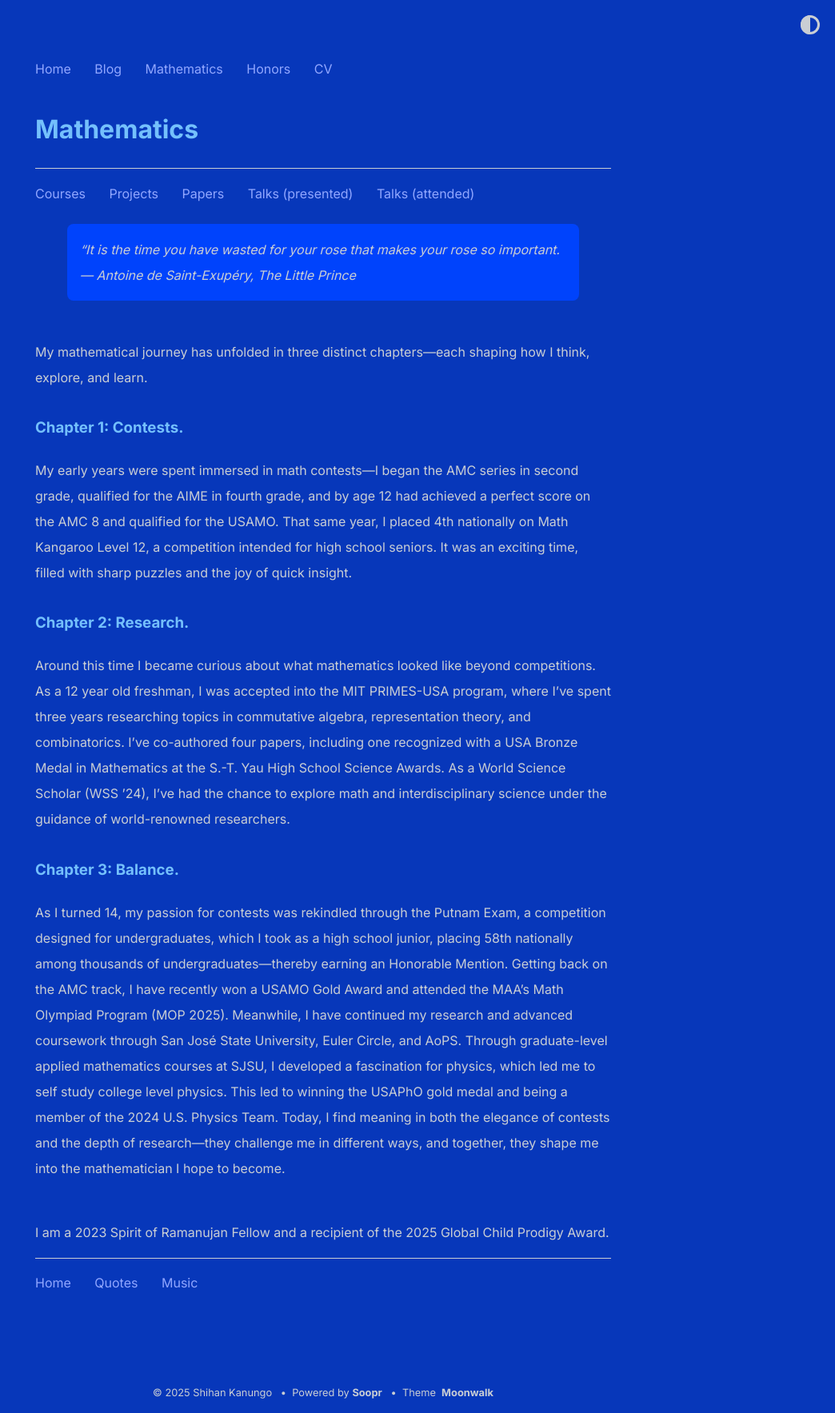
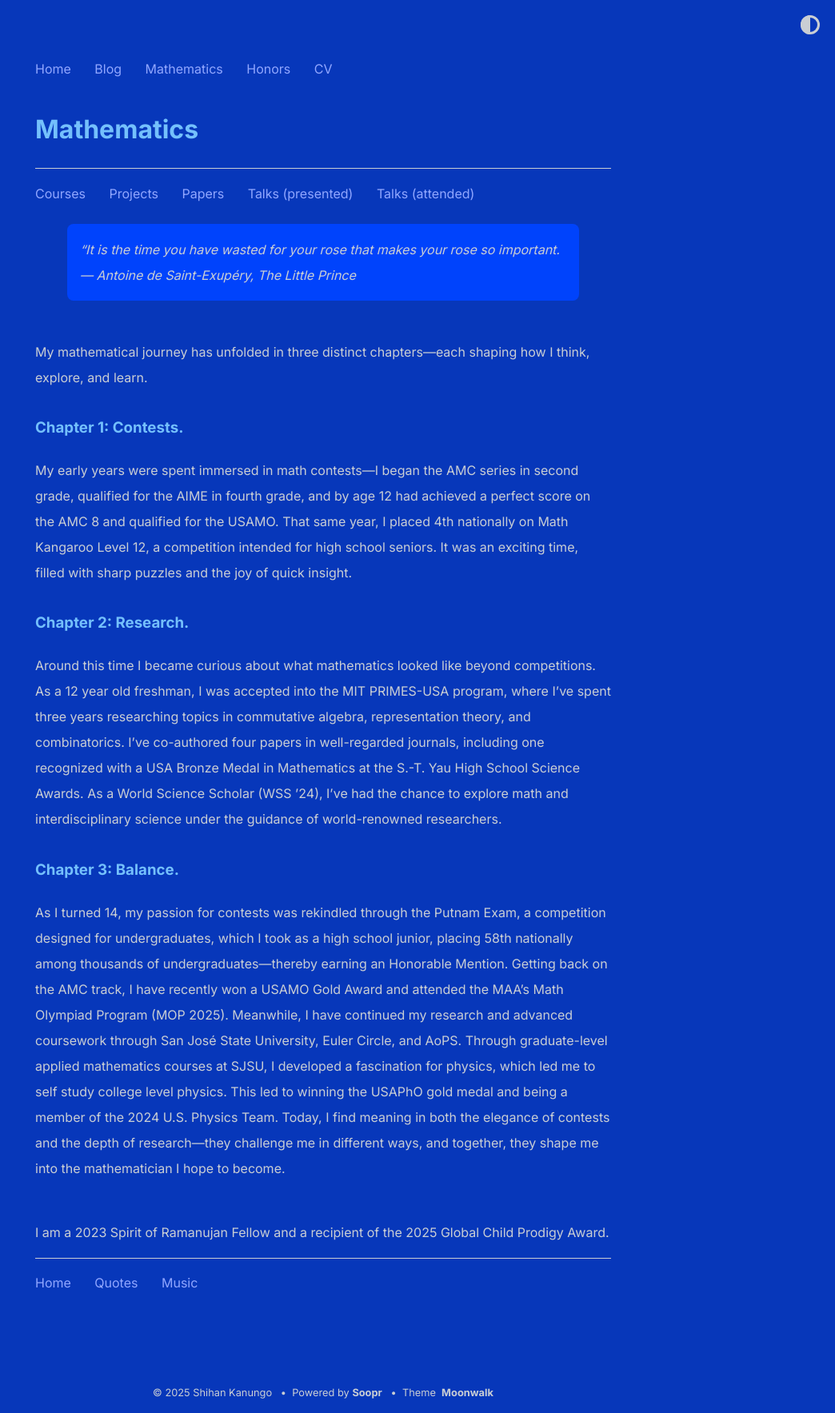
Before and after one commit to shihankanungo/shihankanungo.github.io, a Jekyll site: the page built from math.md, in a window 1280 px wide. Shown: the whole page at 80% size, without its empty margins (236-1280 px from the left). Built offline with Jekyll 4.4.1, drawn with Linux system fonts in a browser that asks for light colours.

Commit message:
Update math.md

```diff
--- a/math.md
+++ b/math.md
@@ -15,8 +15,8 @@ It was an exciting time, filled with sharp puzzles and the joy of quick insight.
 
 ### Chapter 2: Research.
 Around this time I became curious about what mathematics looked like beyond competitions. As a 12 year old freshman, I was accepted into the MIT PRIMES-USA program, where
-I’ve spent three years researching topics in commutative algebra, representation theory, and combinatorics. I’ve co-authored four papers, including one recognized with a
-USA Bronze Medal in Mathematics at the S.-T. Yau High School Science Awards. As a World Science Scholar (WSS ’24), I’ve had the chance to explore math and interdisciplinary science under the guidance of world-renowned researchers.
+I’ve spent three years researching topics in commutative algebra, representation theory, and combinatorics. I’ve co-authored four papers in well-regarded journals,
+including one recognized with a USA Bronze Medal in Mathematics at the S.-T. Yau High School Science Awards. As a World Science Scholar (WSS ’24), I’ve had the chance to explore math and interdisciplinary science under the guidance of world-renowned researchers.
 
 ### Chapter 3: Balance.
 As I turned 14, my passion for contests was rekindled through the Putnam Exam, a competition designed for undergraduates, which I took as a high school junior, placing 58th nationally among thousands of undergraduates&mdash;thereby earning an Honorable Mention. Getting back on the AMC track, I have recently won a USAMO Gold Award and attended the MAA’s Math Olympiad Program (MOP 2025). Meanwhile, I have continued my research and advanced coursework through San José State University, Euler Circle, and AoPS. Through  graduate-level applied mathematics courses at SJSU, I developed a fascination for physics, which led me to self study college level physics. This led to winning the USAPhO gold medal and being a member of the 2024 U.S. Physics Team. Today, I find meaning in both the elegance of contests and the depth of research&mdash;they challenge me in different ways, and together, they shape me into the mathematician I hope to become.
```
